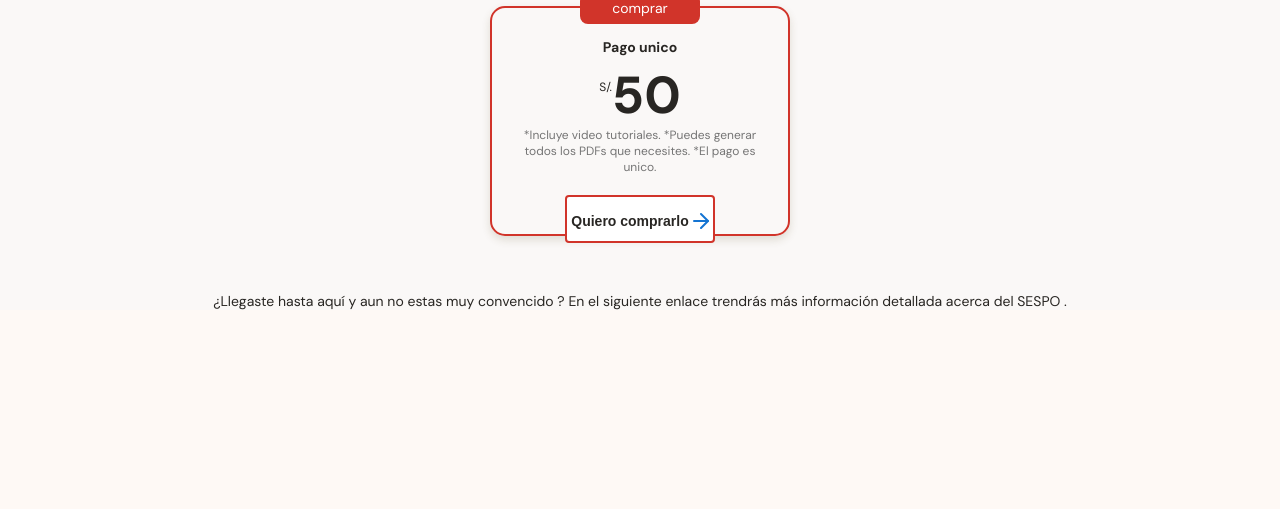
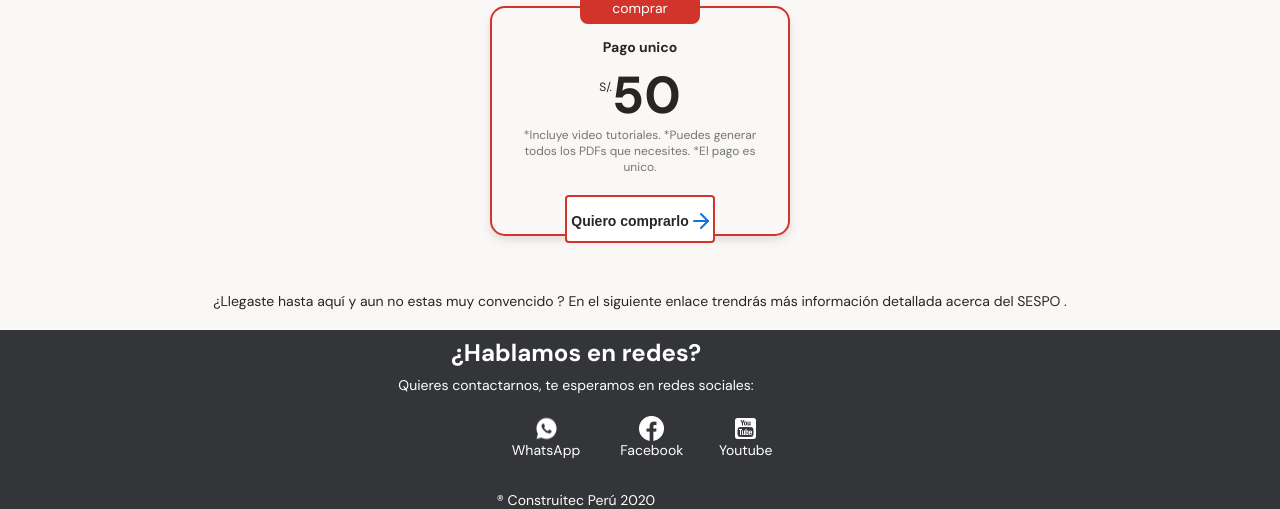
Before and after one commit to yacodev/PageConstrutec, a PHP site: page / in a window 1280 px wide. Shown: the part 4081-4590 px from the top of the page. Before the commit the page ends 4391 px from the top, so only its background shows below. Run offline with PHP 8.4, Linux system fonts and the light colour scheme.

Commit message:
developed footer

```diff
--- a/ccs/styles-header.css
+++ b/ccs/styles-header.css
@@ -4,7 +4,7 @@
   --blue-hard:#074685;
   --red-construtec:#D1342A;
   --background-color:#E6F1F9;
-  --text-black:#343538;
+  --background-black:#343538;
   --text-black-light:#343538;
   --warn-black:#201E1C;
   --black:#282623;
--- a/ccs/styles-main.css
+++ b/ccs/styles-main.css
@@ -4,7 +4,7 @@
   --blue-hard:#074685;
   --red-construtec:#D1342A;
   --background-color:#E6F1F9;
-  --text-black:#343538;
+  --background-black:#343538;
   --text-black-light:#070707;
   --warn-black:#201E1C;
   --black:#282623;
@@ -530,4 +530,81 @@ main{
     min-width: 288px;
     height: auto;
     margin: 0 auto;
+    padding-bottom: 20px;
   }
+  /* -------------------FOOTER------------------------ */
+  footer{
+    width: 100%;
+    height: auto;
+    background-color: var(--background-black);
+    text-align: center;
+  }
+  footer h2{
+    width: 90%;
+    padding-top: 10px;
+    font-size: 2.4rem;
+    font-weight: bold;
+    line-height: 2.6rem;
+    color: var(--just-white);
+  }
+  footer p{
+    width: 90%;
+    padding-top: 10px;
+    font-size: 1.4rem;
+    line-height: 1.8rem;
+    color: var(--just-white);
+  }
+  .footer-redSocial{
+    width: 90%;
+    padding-top: 20px;
+    padding-bottom: 20px;
+    min-width: 230px;
+    max-width: 300px;
+    height: auto;
+    margin:0 auto;
+  }
+  .footer-redSocial table{
+    width: 100%;
+    height: 100%;
+  }
+  .footer-redSocial-whatsApp span{
+    display: block;
+    width: 25px;
+    height: 25px;
+    margin: 0 auto;
+    background-image: url("/images/icon-whatsapp-50.png");
+    background-size: cover;
+    background-position: center;
+    background-repeat: no-repeat;
+  }
+  .footer-redSocial-facebook span{
+    display: block;
+    width: 25px;
+    height: 25px;
+    margin: 0 auto;
+    background-image: url("/images/icon-facebook-50.png");
+    background-size: cover;
+    background-position: center;
+    background-repeat: no-repeat;
+  }
+  .footer-redSocial-youtube span{
+    display: block;
+    width: 25px;
+    height: 25px;
+    margin: 0 auto;
+    background-image: url("/images/icon-youtube-50.png");
+    background-size: cover;
+    background-position: center;
+    background-repeat: no-repeat;
+  }
+  .footer-redSocial a{
+    font-size: 1.4rem;
+    text-align: center;
+    text-decoration: none;
+    color:var(--just-white);
+  }
+  .autorRight{
+    font-size: 1.4rem;
+    line-height: 1.8rem;
+    color: var(--just-white);
+  }
--- a/index.html
+++ b/index.html
@@ -166,7 +166,20 @@
     </section>
   </main>
   <footer>
-
+    <h2>¿Hablamos en redes?</h2>
+    <p>Quieres contactarnos, te esperamos en redes sociales:</p>
+    <div class="footer-redSocial">
+      <table>
+        <tr>
+          <td class="footer-redSocial-whatsApp"><span></span><a href="#">WhatsApp</a></td>
+          <td class="footer-redSocial-facebook"><span></span><a href="#">Facebook</a></td>
+          <td class="footer-redSocial-youtube"><span></span><a href="#">Youtube</a></td>
+        </tr>
+      </table>
+    </div>
+    <div class="autorRight">
+      <p>® Construitec Perú 2020</p>
+    </div>
   </footer>
 </body>
 </html>
```
